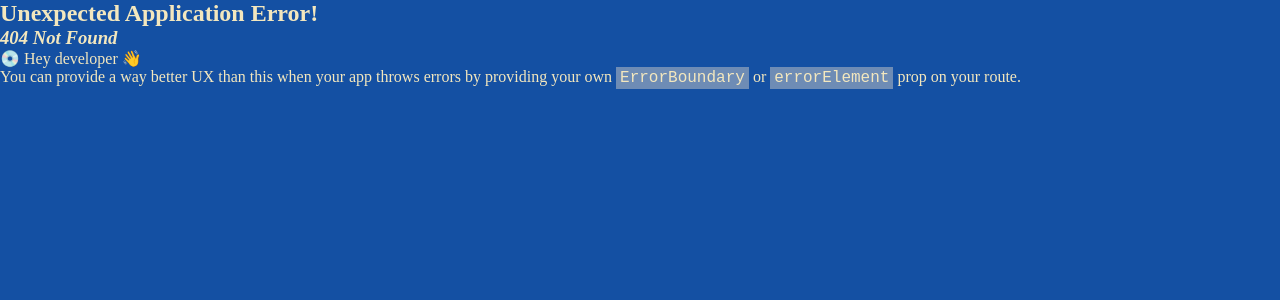
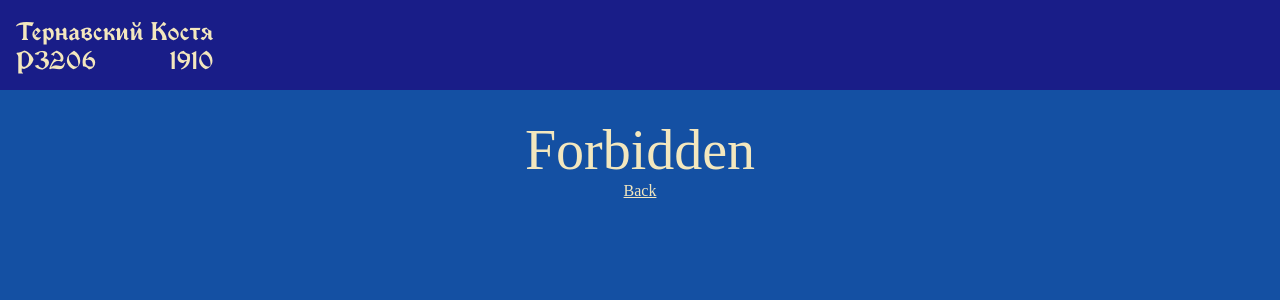
Before and after one commit to owl-from-hogvarts/web-lab4, a React (Vite) app in the folder client/: page /forbidden in a window 1280 px wide. Before the commit this address had no page. Shown: the top 300 px of the page. Built offline with nearby package versions, Linux system fonts and the light colour scheme.

Commit message:
feat(client): implement error screen

```diff
--- /dev/null
+++ b/client/src/app/routes/error.tsx
@@ -0,0 +1,24 @@
+import styled from "@emotion/styled";
+import React from "react";
+import { Link } from "react-router-dom";
+
+const Banner = styled.div`
+  font-size: 3.5rem;
+`;
+
+const BannerContainer = styled.div`
+  height: 90%;
+  display: flex;
+  flex-direction: column;
+  justify-content: center;
+  align-items: center;
+`;
+
+export default function ErrorDisplayer() {
+  return (
+    <BannerContainer>
+      <Banner>Forbidden</Banner>
+      <Link to="/">Back</Link>
+    </BannerContainer>
+  );
+}
--- a/client/src/app/styles/globalStyles.ts
+++ b/client/src/app/styles/globalStyles.ts
@@ -24,5 +24,12 @@ export const topElementStyles = css`
     font-size: 16px;
     width: 100%;
     background-color: ${colors.background};
+    height: 100%;
+  }
+
+  root {
+    display: flex;
+    flex-direction: column;
+    height: 100%
   }
 `;
```
Also changed, not shown: client/src/app/App.tsx (+6 -1 lines).
